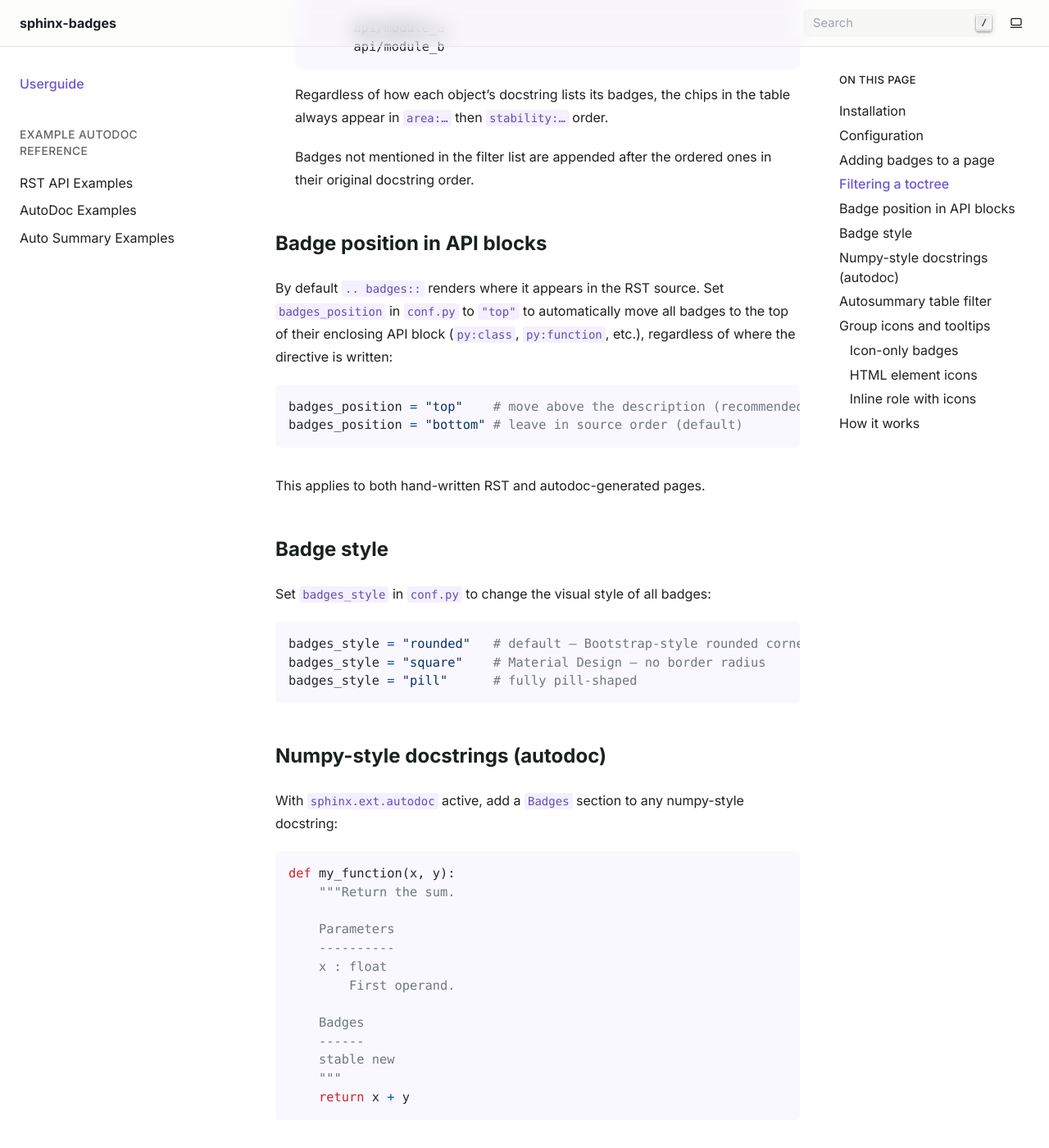
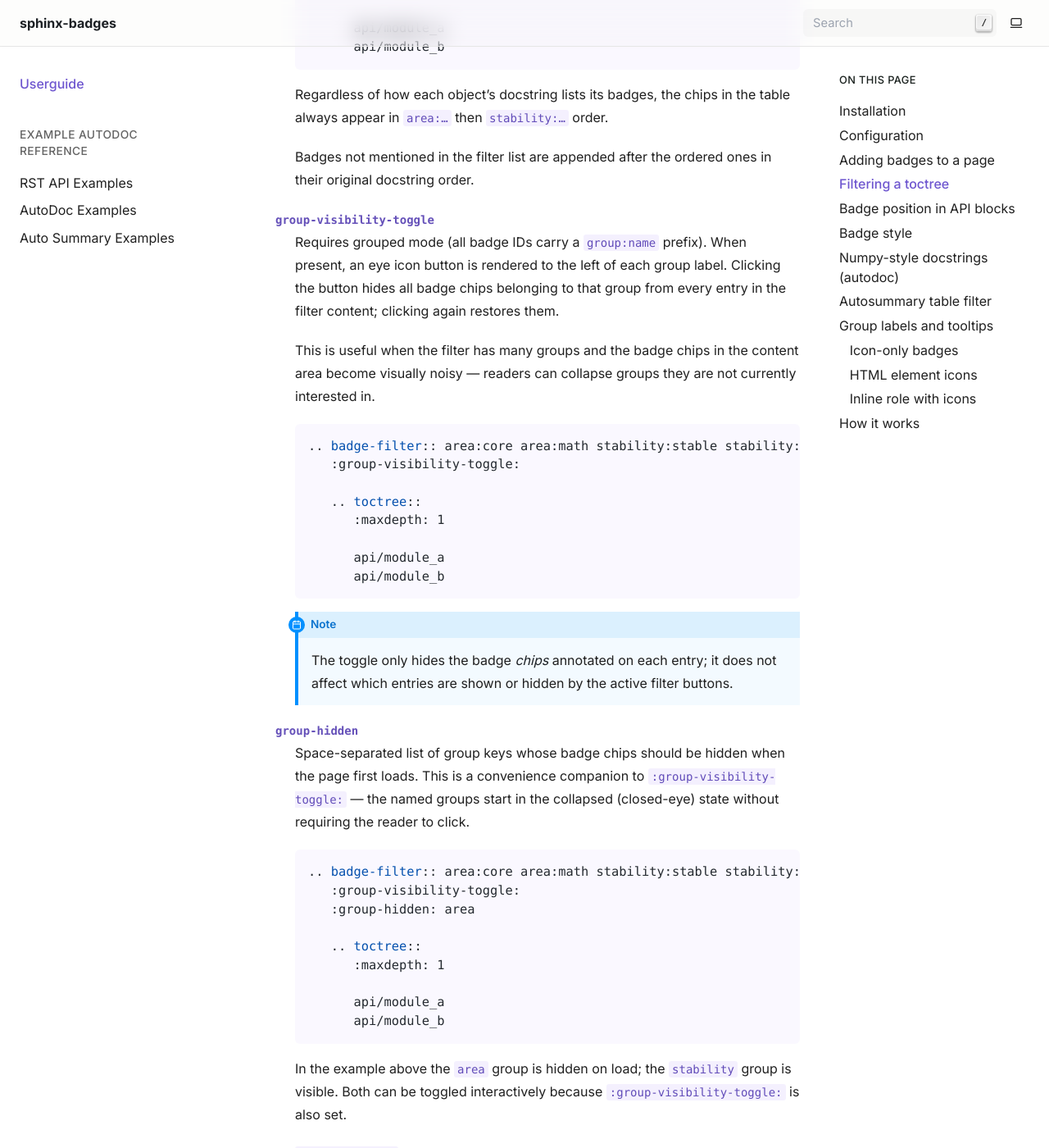
Before and after one commit to NickGeneva/sphinx-badges, a Sphinx documentation site: the page built from docs/usage.rst, in a window 1280 px wide and 1400 px high, scrolled down 2855 px. Shown: the whole window at 82% size. Built offline with Sphinx 7.4.7, drawn with Linux system fonts in a browser that asks for light colours; cross-references to code outside the pages are shown as plain code; some of the changed text lies outside the part shown.

Commit message:
Adding group visibility

```diff
--- a/docs/conf.py
+++ b/docs/conf.py
@@ -44,7 +44,6 @@ badges_group_labels = {
     },
     "area": {
         "label": "Area",
-        "icon": "📦",
         "tooltip": "Functional area this item belongs to",
     },
     # platform group — icon-only badges (empty label shows just the icon)
@@ -78,9 +77,24 @@ badges_definitions = {
     },
     "stability:new": {"label": "New", "color": "#0d6efd", "text_color": "#ffffff"},
     # Area group
-    "area:core": {"label": "Core", "color": "#6f42c1", "text_color": "#ffffff"},
-    "area:math": {"label": "Math", "color": "#20c997", "text_color": "#000000"},
-    "area:utils": {"label": "Utils", "color": "#fd7e14", "text_color": "#ffffff"},
+    "area:core": {
+        "label": "Core",
+        "color": "#6f42c1",
+        "text_color": "#ffffff",
+        "icon": "📦",
+    },
+    "area:math": {
+        "label": "Math",
+        "color": "#20c997",
+        "text_color": "#000000",
+        "icon": "📦",
+    },
+    "area:utils": {
+        "label": "Utils",
+        "color": "#fd7e14",
+        "text_color": "#ffffff",
+        "icon": "🔧",
+    },
     # Platform group — label is empty so only the per-badge icon is shown
     "platform:python": {
         "label": "",
--- a/docs/usage.rst
+++ b/docs/usage.rst
@@ -126,6 +126,61 @@ Options:
    Badges not mentioned in the filter list are appended after the ordered
    ones in their original docstring order.
 
+``group-visibility-toggle``
+   Requires grouped mode (all badge IDs carry a ``group:name`` prefix).
+   When present, an eye icon button is rendered to the left of each group
+   label.  Clicking the button hides all badge chips belonging to that group
+   from every entry in the filter content; clicking again restores them.
+
+   This is useful when the filter has many groups and the badge chips in the
+   content area become visually noisy — readers can collapse groups they are
+   not currently interested in.
+
+   .. code-block:: rst
+
+      .. badge-filter:: area:core area:math stability:stable stability:beta
+         :group-visibility-toggle:
+
+         .. toctree::
+            :maxdepth: 1
+
+            api/module_a
+            api/module_b
+
+   .. note::
+
+      The toggle only hides the badge *chips* annotated on each entry; it
+      does not affect which entries are shown or hidden by the active filter
+      buttons.
+
+``group-hidden``
+   Space-separated list of group keys whose badge chips should be hidden
+   when the page first loads.  This is a convenience companion to
+   ``:group-visibility-toggle:`` — the named groups start in the
+   collapsed (closed-eye) state without requiring the reader to click.
+
+   .. code-block:: rst
+
+      .. badge-filter:: area:core area:math stability:stable stability:beta
+         :group-visibility-toggle:
+         :group-hidden: area
+
+         .. toctree::
+            :maxdepth: 1
+
+            api/module_a
+            api/module_b
+
+   In the example above the ``area`` group is hidden on load; the
+   ``stability`` group is visible.  Both can be toggled interactively
+   because ``:group-visibility-toggle:`` is also set.
+
+   ``:group-hidden:`` can list multiple groups separated by spaces:
+
+   .. code-block:: rst
+
+      :group-hidden: area platform
+
 Badge position in API blocks
 ----------------------------
 
@@ -196,12 +251,13 @@ above the generated table:
 Clicking a filter button hides rows whose target page does not carry the
 selected badge.  Works alongside toctree filtering on the same page.
 
-Group icons and tooltips
-------------------------
+Group labels and tooltips
+-------------------------
 
-Each group in ``badges_group_labels`` can carry an ``icon`` and a
-``tooltip``.  The icon is prepended to every badge that belongs to the
-group; the tooltip text appears when the user hovers over the badge.
+Each group in ``badges_group_labels`` can carry a ``tooltip``.  The
+tooltip text appears when the user hovers over the **group label** in the
+filter widget.  Group labels use the default pointer cursor and are not
+text-selectable, keeping them visually distinct from content text.
 
 .. code-block:: python
 
@@ -212,16 +268,25 @@ group; the tooltip text appears when the user hovers over the badge.
        },
        "area": {
            "label": "Area",
-           "icon": "📦",
            "tooltip": "Functional area",
        },
    }
 
 A plain string value (``"stability": "Stability"``) still works and is
-equivalent to omitting ``icon`` and ``tooltip``.
+equivalent to omitting ``tooltip``.
 
-With the config above, the area badges render like this (hover for the
-tooltip):
+Icons belong on individual badge definitions in ``badges_definitions``,
+not on the group.  This lets each badge in a group carry a distinct icon:
+
+.. code-block:: python
+
+   badges_definitions = {
+       "area:core": {"label": "Core", "color": "#6f42c1", "text_color": "#ffffff", "icon": "📦"},
+       "area:math": {"label": "Math", "color": "#20c997", "text_color": "#000000", "icon": "📐"},
+       "area:utils": {"label": "Utils", "color": "#fd7e14", "text_color": "#ffffff", "icon": "🔧"},
+   }
+
+With the config above, the area badges render like this:
 
 .. badges:: area:core area:math area:utils
 
```
Also changed, not shown: docs/modules/auto_summary.rst (+34 -1 lines), src/sphinx_badges/_static/badge-filter.js (+36 -1 lines), src/sphinx_badges/_static/sphinx_badges.css (+46 -0 lines), 3 other files.
